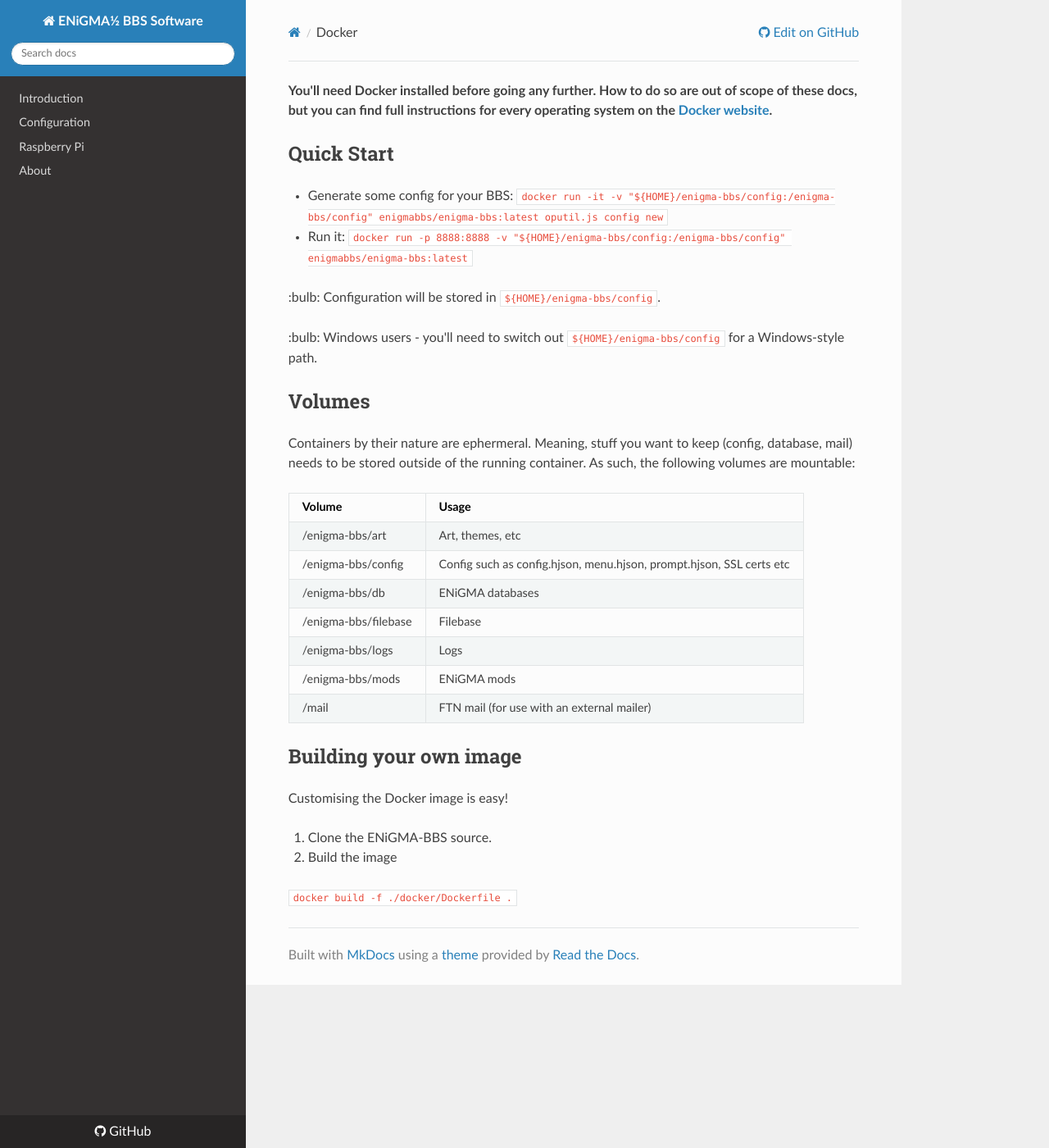
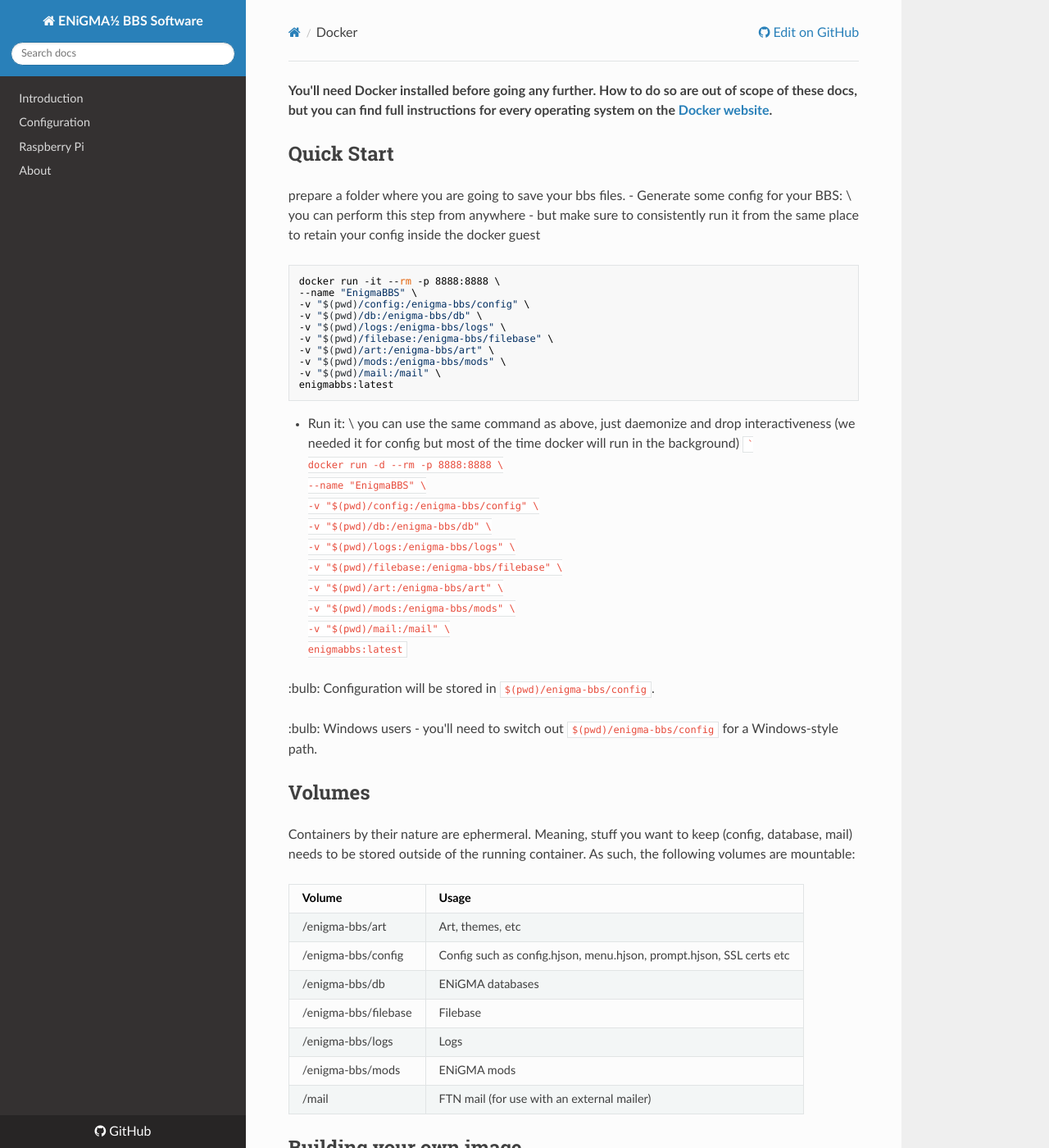
Before and after one commit to NuSkooler/enigma-bbs, an MkDocs documentation site: the page built from docs/installation/docker.md, in a window 1280 px wide and 1400 px high. Shown: the whole window at 82% size. Built offline with MkDocs 1.6.1, drawn with Linux system fonts in a browser that asks for light colours; nearby versions of some CDN libraries; old or Windows-style settings are respelled for this version of MkDocs.

Commit message:
this looks like it does the trick - first time will issue a config procedure (I know we have redundant files in enigma-bbs-pre but that's a price for the enhanced deployment ease)

`````diff
--- a/docs/installation/docker.md
+++ b/docs/installation/docker.md
@@ -6,20 +6,39 @@ title: Docker
 for every operating system on the [Docker website](https://docs.docker.com/engine/install/).**
 
 ## Quick Start
+prepare a folder where you are going to save your bbs files.
+- Generate some config for your BBS: \
+you can perform this step from anywhere - but make sure to consistently run it from the same place to retain your config inside the docker guest
+```
+docker run -it --rm -p 8888:8888 \
+--name "EnigmaBBS" \
+-v "$(pwd)/config:/enigma-bbs/config" \
+-v "$(pwd)/db:/enigma-bbs/db" \
+-v "$(pwd)/logs:/enigma-bbs/logs" \
+-v "$(pwd)/filebase:/enigma-bbs/filebase" \
+-v "$(pwd)/art:/enigma-bbs/art" \
+-v "$(pwd)/mods:/enigma-bbs/mods" \
+-v "$(pwd)/mail:/mail" \
+enigmabbs:latest
+```
+- Run it: \
+you can use the same command as above, just daemonize and drop interactiveness (we needed it for config but most of the time docker will run in the background)
+````
+docker run -d --rm -p 8888:8888 \
+--name "EnigmaBBS" \
+-v "$(pwd)/config:/enigma-bbs/config" \
+-v "$(pwd)/db:/enigma-bbs/db" \
+-v "$(pwd)/logs:/enigma-bbs/logs" \
+-v "$(pwd)/filebase:/enigma-bbs/filebase" \
+-v "$(pwd)/art:/enigma-bbs/art" \
+-v "$(pwd)/mods:/enigma-bbs/mods" \
+-v "$(pwd)/mail:/mail" \
+enigmabbs:latest
+```
 
-- Generate some config for your BBS:
-  ```
-  docker run -it -v "${HOME}/enigma-bbs/config:/enigma-bbs/config" enigmabbs/enigma-bbs:latest oputil.js config new
-  ```
+:bulb: Configuration will be stored in `$(pwd)/enigma-bbs/config`.
 
-- Run it:
-  ```
-  docker run -p 8888:8888 -v "${HOME}/enigma-bbs/config:/enigma-bbs/config" enigmabbs/enigma-bbs:latest
-  ```
-
-:bulb: Configuration will be stored in `${HOME}/enigma-bbs/config`.
-
-:bulb: Windows users - you'll need to switch out `${HOME}/enigma-bbs/config` for a Windows-style path.
+:bulb: Windows users - you'll need to switch out `$(pwd)/enigma-bbs/config` for a Windows-style path.
 
 ## Volumes
 
`````
Also changed, not shown: 2 other files.
